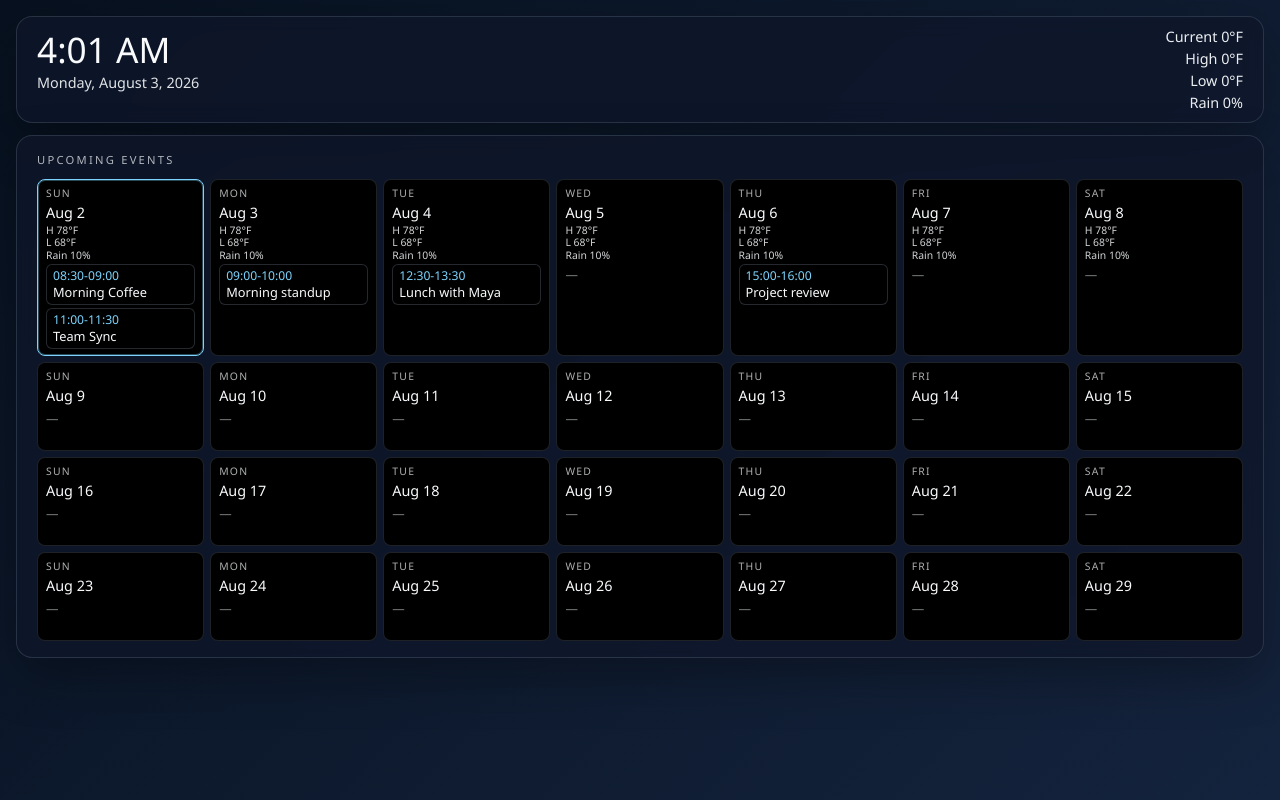
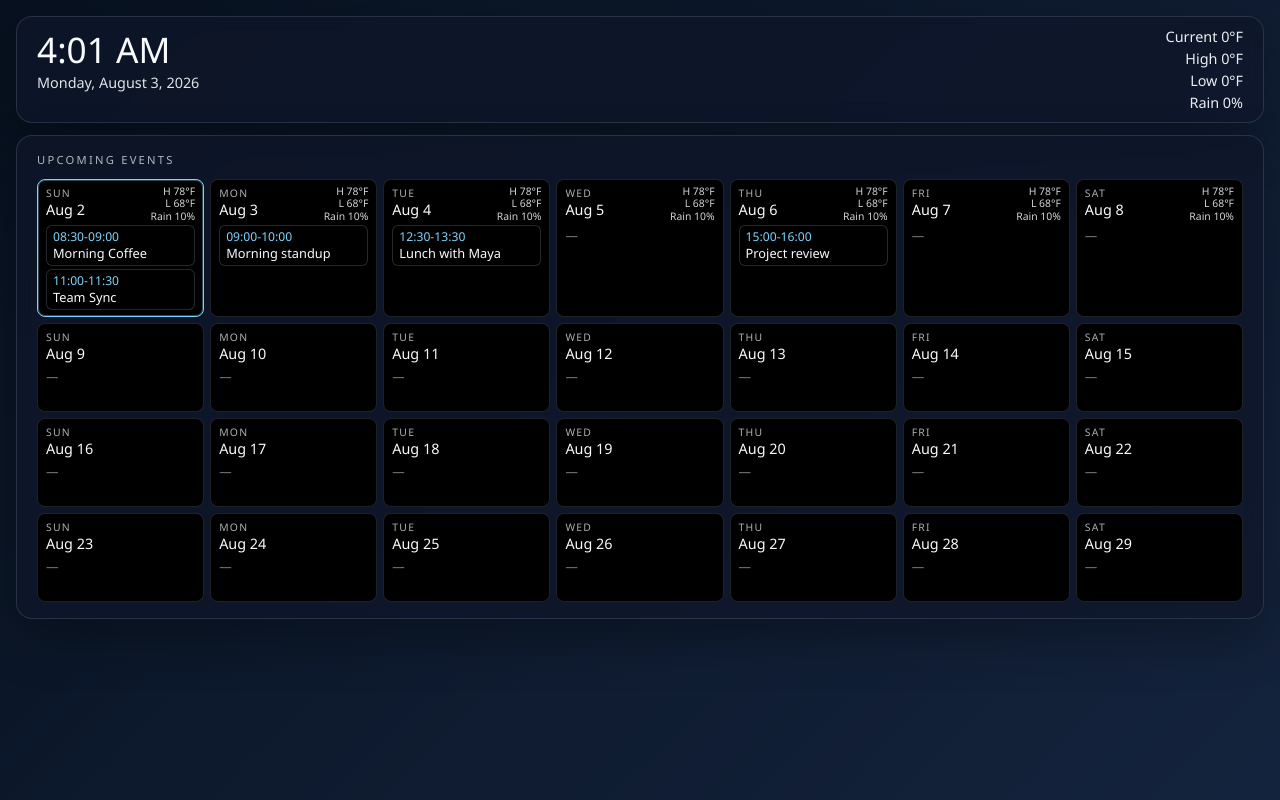
Before and after one commit to Andken/calendar, a Flask app: page / in a window 1280 px wide. Run offline with Flask 3, Linux system fonts and the light colour scheme; data that the repository does not hold is empty.

Commit message:
move the daily weather report to waste less space

```diff
--- a/static/style.css
+++ b/static/style.css
@@ -121,6 +121,18 @@ body {
   box-shadow: inset 0 0 0 1px rgba(125, 211, 252, 0.35);
 }
 
+.day-header {
+  display: flex;
+  justify-content: space-between;
+  align-items: flex-start;
+  width: 100%;
+}
+
+.day-info {
+  display: flex;
+  flex-direction: column;
+}
+
 .day-label {
   font-size: 0.65rem;
   text-transform: uppercase;
@@ -136,6 +148,8 @@ body {
 .day-forecast {
   display: flex;
   flex-direction: column;
+  align-items: flex-end;
+  text-align: right;
   gap: 1px;
   font-size: 0.65rem;
   opacity: 0.85;
--- a/templates/index.html
+++ b/templates/index.html
@@ -31,8 +31,11 @@
           <div class="week-row">
             {% for day in week.days %}
             <div class="day-cell {% if day.is_today %}today{% endif %}">
+              <div class="day-header">
+                <div class="day-info">
                   <div class="day-label">{{ day.label }}</div>
                   <div class="day-number">{{ day.month }} {{ day.day }}</div>
+                </div>
                 {% if day.forecast %}
                 <div class="day-forecast">
                   <span>H {{ day.forecast.high }}</span>
@@ -40,6 +43,7 @@
                   <span>Rain {{ day.forecast.rain }}</span>
                 </div>
                 {% endif %}
+              </div>
               {% if day.events %}
                 {% for event in day.events %}
                 <div class="event-pill">
```
Lines whose indentation alone changed are shown as unchanged.
